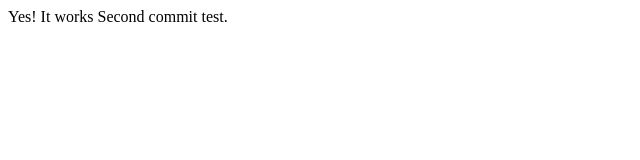
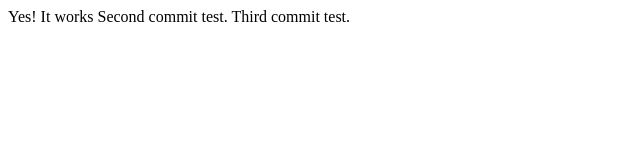
Before and after one commit to NicksMehta/gittest_new, a plain HTML site: page WebContent/index.html in a window 1280 px wide. Shown: the whole page, without its empty margins (0-640 px from the left). Drawn offline with Linux system fonts and the light colour scheme.

Commit message:
Test third commit.

```diff
--- a/WebContent/index.html
+++ b/WebContent/index.html
@@ -9,5 +9,7 @@ Yes! It works
 
 Second commit test.
 
+Third commit test.
+
 </body>
 </html>
```
